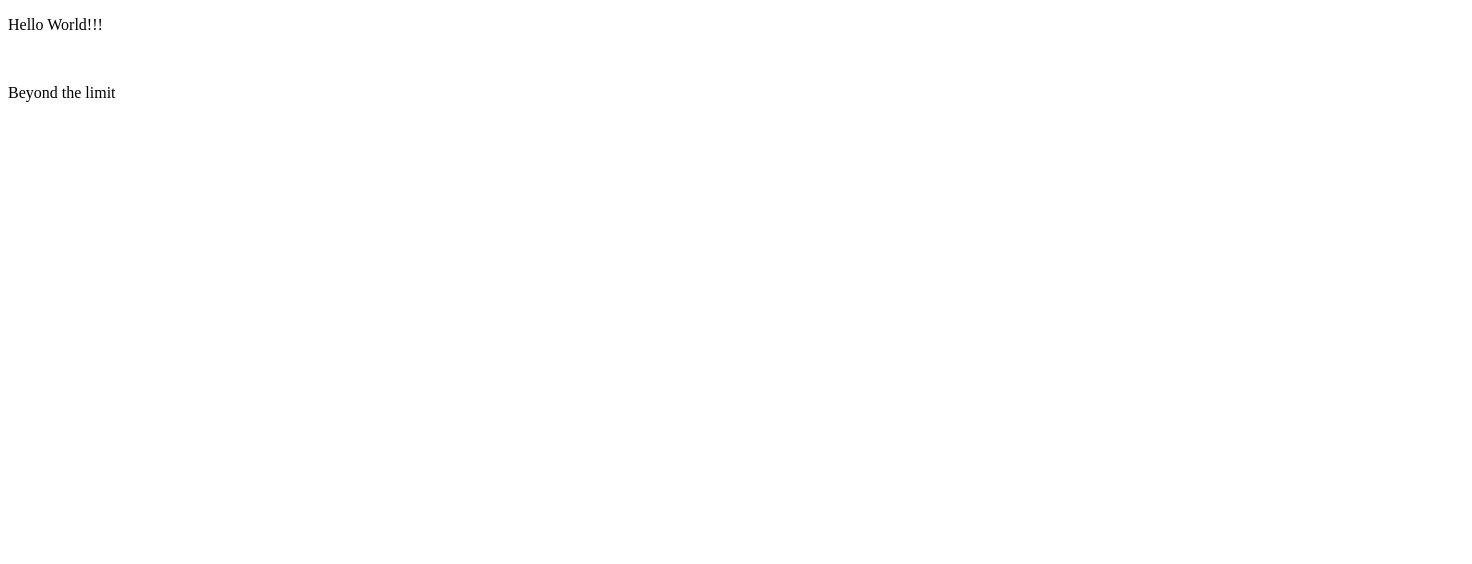
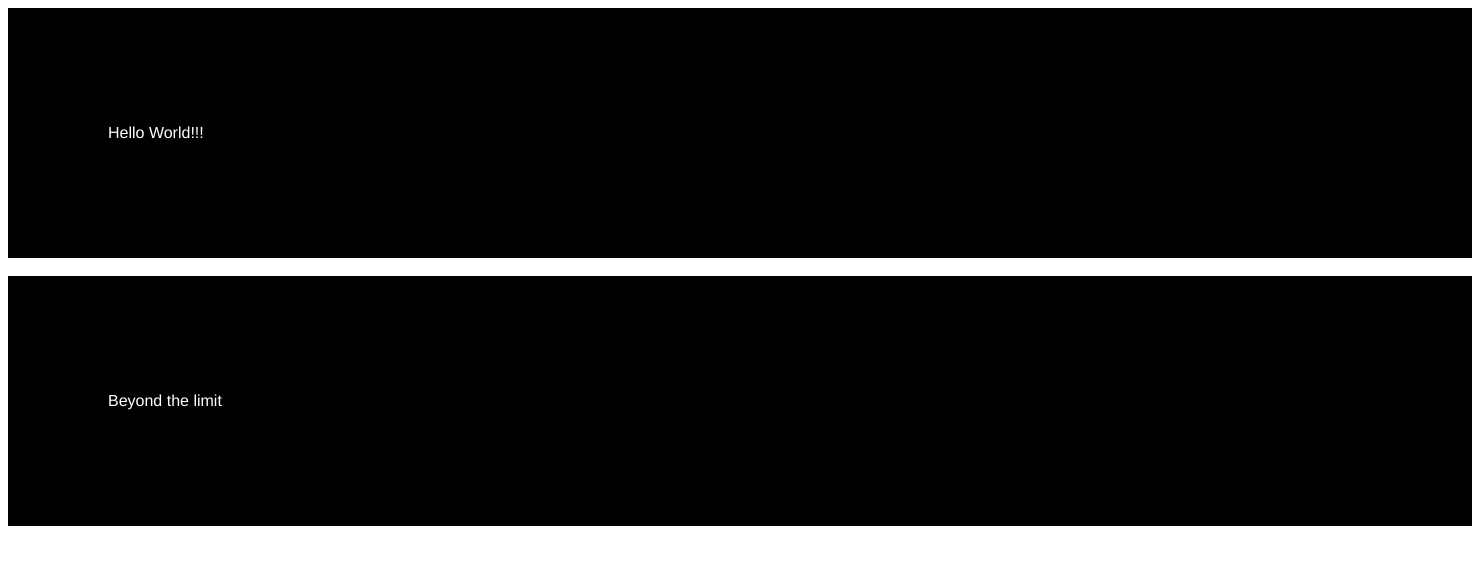
Before and after one commit to ChristopherBui/ChristopherBui.github.io, a plain HTML site: page index.html in a window 1280 px wide. Shown: the whole page, 1472 px wide, since content can reach past the window. Drawn offline with Linux system fonts and the light colour scheme.

Commit message:
Update index.html

```diff
--- a/index.html
+++ b/index.html
@@ -6,7 +6,7 @@
   </head>
 
     <style media="screen">
-      div.1 {
+      div.alpha {
         background-color: #000000;
         font-family: helvetica;
         color: #ffffff;
@@ -18,12 +18,12 @@
 
   <body>
 
-    <div class="1" style="width:100%">
+    <div class="alpha" style="width:100%">
       <p> Hello World!!!</p>
     </div>
     <br>
 
-    <div class="1" style="width:100%">
+    <div class="alpha" style="width:100%">
       <p> Beyond the limit </p>
     </div>
 
```
